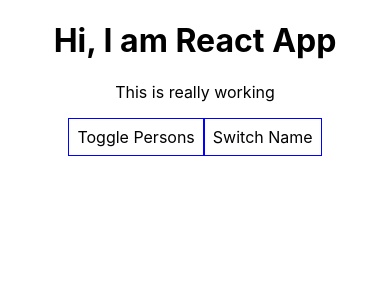
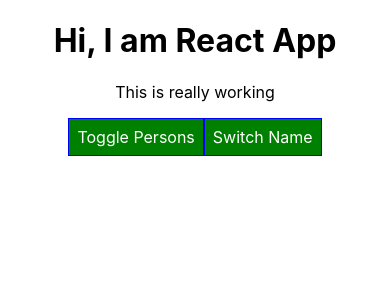
Before and after one commit to ankit1601/react_app_practice, a React (Create React App) app in the folder react-complete-guide/: page / in a window 390 px wide. Shown: the top 300 px of the page. Built offline with nearby package versions, Linux system fonts and the light colour scheme.

Commit message:
Tried Radium HOC for psuedo CSS live Hover and Media Queries

```diff
--- a/react-complete-guide/package.json
+++ b/react-complete-guide/package.json
@@ -6,6 +6,7 @@
     "@testing-library/jest-dom": "^4.2.4",
     "@testing-library/react": "^9.5.0",
     "@testing-library/user-event": "^7.2.1",
+    "radium": "^0.26.0",
     "react": "^16.13.1",
     "react-dom": "^16.13.1",
     "react-scripts": "3.4.1"
--- a/react-complete-guide/src/App.css
+++ b/react-complete-guide/src/App.css
@@ -2,7 +2,15 @@
   text-align: center;
 }
 
-.App-logo {
+.red{
+  color: red;
+}
+
+.bold{
+  font-weight: bold;
+}
+
+/* .App-logo {
   height: 40vmin;
   pointer-events: none;
 }
@@ -35,4 +43,4 @@
   to {
     transform: rotate(360deg);
   }
-}
+} */
--- a/react-complete-guide/src/App.js
+++ b/react-complete-guide/src/App.js
@@ -2,7 +2,7 @@
 import logo from './logo.svg';
 import './App.css';
 import Person from './Person/Person';
-import person from './Person/Person';
+import Radium, {StyleRoot} from 'radium';
 
 class App extends Component {
  state = {
@@ -60,12 +60,18 @@
  }
 
  render(){
+   console.log('render is called')
    const style = {
-     backgroundColor:'white',
+     backgroundColor:'green',
+     color:"white",
      font:'inherit',
      border:'1px solid blue',
      padding:'8px',
-     cursor:'pointer  '
+     cursor:'pointer',
+     ':hover':{
+       backgroundColor:'lightgreen',
+       color:'black'
+     }
    }
 
    let persons = null;
@@ -93,15 +99,32 @@
       age={this.state.persons[2].age}/> */}
   </div>
      )
+
+     style.backgroundColor ='red';
+
+     style[':hover'] = {
+       backgroundColor:'salmon ',
+       color:'black'
+     }
    }
+
+  let classes = [];
+  if(this.state.persons.length<=2){
+    classes.push('red')
+  }
+  if(this.state.persons.length<=1){
+    classes.push('bold')
+  }
   return (
-    <div className="App">
-      <h1>Hi, I am React App</h1>
-      <p>This is really working</p>
-      <button style={style} onClick={this.togglePersonHandler}>Toggle Persons</button>
-      <button style={style} onClick={()=>{return this.switchNameHandler("Ankit Aggarwal!!!")}}>Switch Name</button>
-      {persons}
-    </div>
+    <StyleRoot>
+      <div className="App">
+        <h1 key={"hdsgksjdh"} >Hi, I am React App</h1>
+        <p key={"sdnhdj"} className={classes.join(' ')}>This is really working</p>
+        <button key={'shdgshad'} style={style} onClick={this.togglePersonHandler}>Toggle Persons</button>
+        <button key={'shdgssjdad'} style={style} onClick={()=>{return this.switchNameHandler("Ankit Aggarwal!!!")}}>Switch Name</button>
+        {persons}
+      </div>
+    </StyleRoot>
   );
  }
 
@@ -115,4 +138,4 @@
   //many build tools and compilers finally convert the JSX to react javascript code to create Elements
 }
 
-export default App;
+export default Radium(App); // Radium is called Higher Order Component
--- a/react-complete-guide/src/Person/Person.js
+++ b/react-complete-guide/src/Person/Person.js
@@ -1,9 +1,15 @@
 import React from 'react';
 import './Person.css';
+import Radium from 'radium';
 
 const person = (props) =>{
+    const style = {
+        '@media (min-width: 500px)':{
+            width:'450px'
+        }
+    }
     return (
-    <div className='Person'>
+    <div className='Person' style={style}>
         <p onClick={props.click}>I'm a {props.name} i am {props.age} years old</p>
         <p>{props.children}</p>
         <input type="text" onChange={props.changed} value={props.name}/>
@@ -12,4 +18,4 @@
     )
 }
 
-export default person
+export default Radium(person);
```
Also changed, not shown: 1 other file (tests, documents, lock files or other folders).
